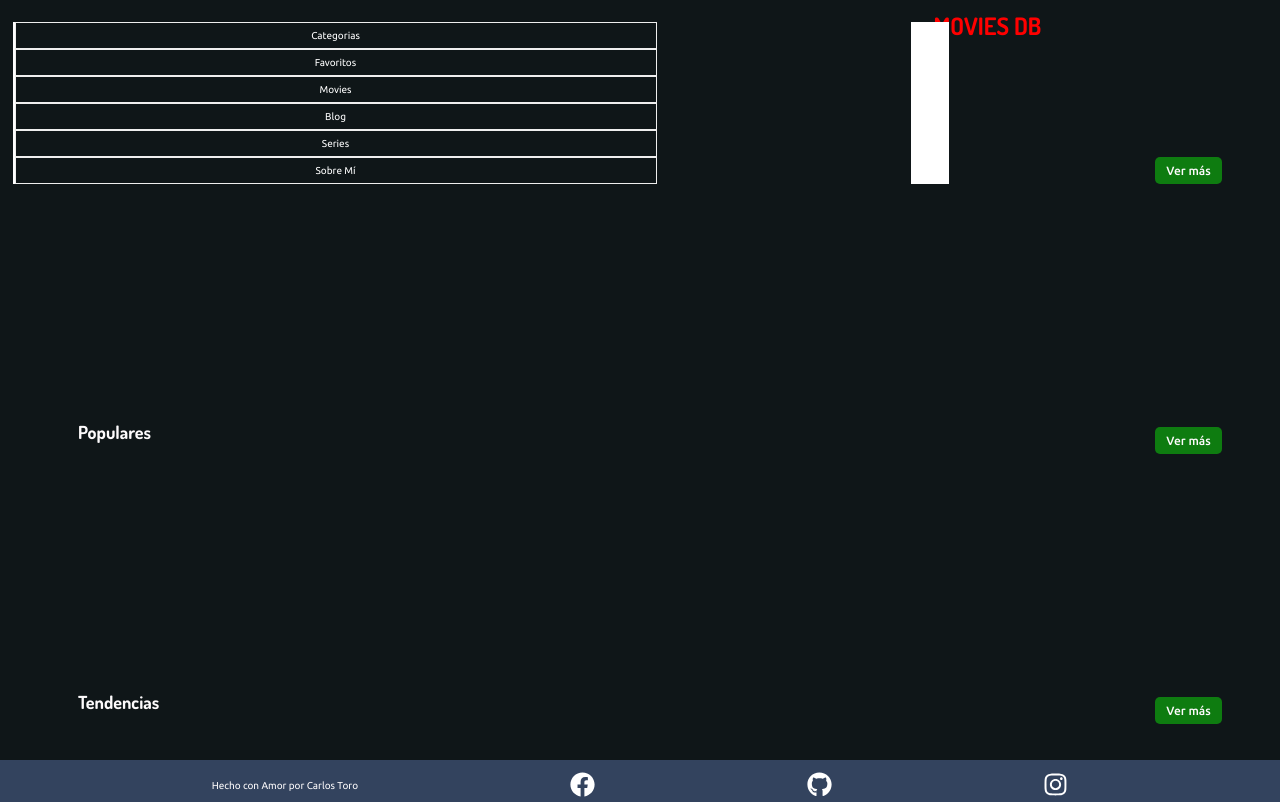
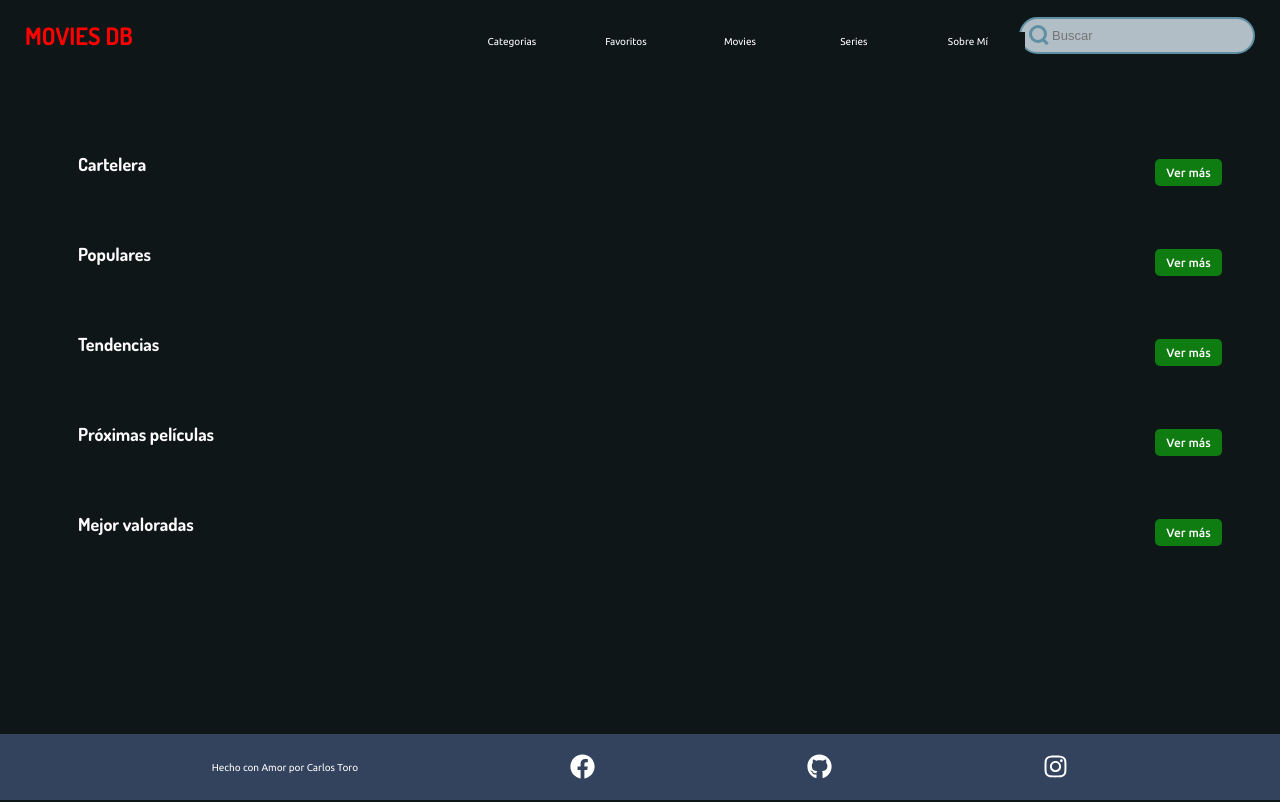
Before and after one commit to CarlosMarioToro/Movies, a website: page index.html in a window 1280 px wide. Shown: the top 802 px of the page. Drawn offline with nearby package versions, Linux system fonts and the light colour scheme; no server answers.

Commit message:
Mejoras navegacion

```diff
--- a/index.html
+++ b/index.html
@@ -19,28 +19,23 @@
             <span></span>
             <span></span>
         </button>
-        <!-- <nav id="nav" class="main-nav">
-            <div class="nav-links">
-                <a class="link-item" href="#categories=">Categorias</a>
-                <a class="link-item" href="#favorites">Favoritos</a>
-                <a class="link-item" href="#movies">Movies</a>
-                <a class="link-item" href="#series">Series</a>
-                <a class="link-item" href="#aboutme">Sobre mí</a>
-            </div>
-        </nav> -->
-        <div class="main-nav" id="nav">
-            <ul class="nav-links">
-                <li><a class="mnuCategories" href="#">Categorias</a></li>
-                <li><a href="#">Favoritos</a></li>
-                <li><a href="#">Movies</a></li>
-                <li><a href="#">Blog</a></li>
-                <li><a href="#">Series</a></li>
-                <li><a href="#">Sobre Mí</a></li>
-            </ul>
-        </div>
         <header class="">
             <h1 class="header-title">MOVIES DB</h1>
         </header>
+        <div class="main-nav" id="nav">
+            <ul class="nav-links">
+                <li><a class="mnuPrincipal mnuCategories" href="#">Categorias</a></li>
+                <li><a class="mnuPrincipal mnuFavorites" href="#">Favoritos</a></li>
+                <li><a class="mnuPrincipal mnuMovies" href="#">Movies</a></li>
+                <li><a class="mnuPrincipal mnuSeries" href="#">Series</a></li>
+                <li><a class="mnuPrincipal mnuAboutMe" href="#">Sobre Mí</a></li>
+            </ul>
+        </div>
+        <div class="containerMnu">
+            <form id="searchFormMnu" class="header-searchForm">
+                <input class="mainMnu" placeholder="Buscar"/><span class="searchicon"></span>
+            </form>
+        </div>
     </section>
     <section class="iconBack inactive">
         <span class="backicon"></span>
@@ -54,14 +49,13 @@
 
         <article class="searchPreview-movieList scrolling"></article>
     </section>
-    <section class="favorites" id="favorites"></section>
-    <section class="categories categoriesPreview" id="categories">
+    <section class="favorites inactive" id="favorites"></section>
+    <section class="categories categoriesPreview inactive" id="categories">
         <h2 class="categories-title">Categorias</h2>
 
-        <article class="categories-list scrolling"></article>
         <article class="categoriesPreview-movieList"></article>
     </section>
-    <section class="movies" id="movies">
+    <section class="movies inactive" id="movies">
         <section class="playing playingPreview">
             <div class="playingPreview-header">
                 <h2 class="playingPreview-title">Cartelera</h2>
@@ -103,13 +97,13 @@
             <article class="topRatedPreview-movieList scrolling"></article>
         </section>
     </section>
-    <section class="series" id="series">
+    <section class="series inactive" id="series">
         <section class="airing airingPreview"></section>
         <section class="onAir onAirPreview"></section>
         <section class="popular popularPreview"></section>
         <section class="topRated topRatedPreview"></section>
     </section>
-    <section class="movieDetails" id="movieDetails">
+    <section class="movieDetails inactive" id="movieDetails">
         <img class="movieDetails-image" src="" alt="">
         <div class="movieDetails-characteristics"></div>
         <div class="movieDetails-duration"></div>
@@ -130,7 +124,7 @@
             <article class="relatedPreview-movieList scrolling"></article>
         </section>
     </section>
-    <section class="serieDetails" id="serieDetails">
+    <section class="serieDetails inactive" id="serieDetails">
         <img src="" alt="">
         <div>
             <h1 class="serieDetail-title"></h1>
@@ -143,16 +137,13 @@
         <section class="seriesRelated seriesRelatedPreview"></section>
         <section class="seriesSeason relatedSeasonPreview"></section>
     </section>
-    <section class="personDetails" id="personDetails">
+    <section class="personDetails inactive" id="personDetails">
         <img src="" alt="">
         <div>
             <h1 class="personDetail-title"></h1>
         </div>
         <div class="movieDetails-description"></div>
         <section class="moviesRelated moviesRelatedPreview"></section>
-    </section>
-    <section class="free">
-        <span></span>
     </section>
     <section class="footer" id="aboutMe">
         <footer>Hecho con Amor por Carlos Toro</footer>
--- a/src/main.js
+++ b/src/main.js
@@ -24,12 +24,22 @@
 
     // get window width
     if (window.matchMedia("(max-width: 375px)").matches) {
+        searchFormContainer.classList.remove('inactive');
+        searchFormMnuContainer.classList.add('inactive');
+        searchSection.classList.remove('inactive');
         imageSize = 'w342';
     } else if (window.matchMedia("(min-width: 376px) and (max-width: 992px)").matches) {
+        searchFormContainer.classList.remove('inactive');
+        searchFormMnuContainer.classList.add('inactive');
+        searchSection.classList.remove('inactive');
         imageSize = 'w500';
     } else if (window.matchMedia("(min-width: 993px)").matches) {
+        searchFormContainer.classList.add('inactive');
+        searchFormMnuContainer.classList.remove('inactive');
+        searchSection.classList.add('inactive');
         imageSize = 'original';
     }
+    getCategoriesMenu();
     getPlayingMoviesPreview();
     getPopularMoviesPreview();
     getTrendingMoviesPreview();
@@ -48,7 +58,6 @@
 const navWrapper = document.getElementById('nav')
 
 toggleButton.addEventListener('click', () => {
-    getCategoriesMenu();
     toggleButton.classList.toggle('close');
     navWrapper.classList.toggle('show');
 })
@@ -276,7 +285,6 @@
 
 async function getMoviesBySearch(query) {
     const { data } = await api('/search/movie?query=' + query);
-    // alert('Hagale');
 
     const movies = data.results;
     console.log(movies);
@@ -284,10 +292,25 @@
     createMovies(movies, searchPreviewMovieList);
 }
 
+async function getCategorieName(idGenre) {
+    const { data } = await api('/genre/movie/list');
+
+    const genres = data.genres;
+    genres.forEach(genre => {
+        if (genre.id == idGenre) {
+            if (categoryHeaderTitle.hasChildNodes()) {
+                categoryHeaderTitle.removeChild(categoryHeaderTitle.lastChild);
+            }
+            categoryHeaderTitle.appendChild(document.createTextNode('Categorias' + ' - ' + genre.name));
+        }
+    })
+}
+
 async function getCategoriesMoviesPreview(id) {
     const { data } = await api('/discover/movie?with_genres=' + id);
 
     const movies = data.results;
+    getCategorieName(id);
     createMovies(movies, categoriesPreviewMovieList);
 }
 
@@ -295,7 +318,6 @@
     const { data } = await api('/genre/movie/list');
 
     const categories = data.genres;
-    categoriesPreviewList.innerHTML = "";
     const categoryContainer = document.createElement('ul');
     categories.forEach(category => {
         const categorylist = document.createElement('li');
--- a/src/navigation.js
+++ b/src/navigation.js
@@ -5,6 +5,13 @@
 searchForm.addEventListener('keydown', (e) => {
     if (e.keyCode === 13) {
         location.hash = '#query=' + searchForm.value;
+    }
+})
+
+searchFormMnu.addEventListener('keydown', (e) => {
+    if (e.keyCode === 13) {
+        searchFormContainer.classList.add('inactive');
+        location.hash = '#query=' + searchFormMnu.value;
     }
 })
 
@@ -50,6 +57,15 @@
 
     iconBack.classList.add('inactive');
     movieDetailsSection.classList.add('inactive');
+
+    // searchSection.classList.add('inactive');
+    // moviesSection.classList.add('inactive');
+    // playingSection.classList.add('inactive');
+    // popularSection.classList.add('inactive');
+    // trendingSection.classList.add('inactive');
+    // upcomingSection.classList.add('inactive');
+    // topRatedSection.classList.add('inactive');
+    // footerSection.classList.add('inactive');
 }
 
 function favoritesPage() {
@@ -62,7 +78,6 @@
     getCategoriesMoviesPreview(id);
     toggleButton.classList.remove('close');
     navWrapper.classList.remove('show');
-    console.log('Categorias');
     categoriesMoviesPreviewList.classList.remove('inactive');
     iconBack.classList.remove('inactive');
     categoriesSection.classList.remove('inactive');
@@ -76,6 +91,7 @@
     getMoviesBySearch(query);
     iconBack.classList.remove('inactive');
     favoritesSection.classList.add('inactive');
+    categoriesSection.classList.add('inactive')
     moviesSection.classList.add('inactive');
     seriesSection.classList.add('inactive');
     movieDetailsSection.classList.add('inactive');
--- a/src/node.js
+++ b/src/node.js
@@ -6,10 +6,14 @@
 const seriesSection = document.querySelector('#series');
 const serieDetailsSection = document.querySelector('#serieDetails');
 const personDetailsSection = document.querySelector('#personDetails');
+const footerSection = document.querySelector('#aboutMe');
 
 const menu = document.querySelector('.menu');
 const menuCategorias = document.querySelector('.nav-links .mnuCategories');
+const searchFormContainer = document.querySelector('#searchForm');
+const searchFormMnuContainer = document.querySelector('#searchFormMnu');
 const searchForm = document.querySelector('#searchForm input');
+const searchFormMnu = document.querySelector('#searchFormMnu input');
 const iconBack = document.querySelector('.iconBack');
 const categoriesMoviesPreviewList = document.querySelector('.categoriesPreview-movieList');
 const categoriesPreviewList = document.querySelector('.categories .categories-list');
@@ -35,6 +39,12 @@
 const relatedMoviesPreviewList = document.querySelector('.relatedPreview-movieList');
 const topRatedMoreBtn = document.querySelector('.topRatedMore-btn');
 
+const playingSection = document.querySelector('.movies .playing');
+const popularSection = document.querySelector('.movies .popular');
+const trendingSection = document.querySelector('.movies .trending');
+const upcomingSection = document.querySelector('.movies .upcoming');
+const topRatedSection = document.querySelector('.movies .topRated');
+
 const DetailsImage = document.querySelector('.movieDetails .movieDetails-image');
 const DetailsCharacteristics = document.querySelector('.movieDetails-characteristics');
 const DetailsDuration = document.querySelector('.movieDetails-duration');
--- a/styles/app.css
+++ b/styles/app.css
@@ -55,7 +55,6 @@
     padding: 0;
     background: var(--background-bunker);
     height: 100vh;
-    width: 100vw;
     display: flex;
     flex-direction: column;
     align-items: center;
@@ -63,7 +62,7 @@
 }
 
 section {
-    padding: 10px 0;
+    padding: 1vw 0;
 }
 
 button {
@@ -119,13 +118,12 @@
 }
 
 .menu {
-    width: 100vw;
+    width: calc(100% - 50px);
     height: 50px;
     display: flex;
-    /* justify-content: space-evenly; */
     align-items: center;
     gap: 25px;
-    margin-left: 25px;
+    padding: 25px;
     background-color: transparent;
 }
 
@@ -156,7 +154,7 @@
 
 #nav ul li a {
     width: 50vw;
-    height: 25px;
+    height: 33px;
     display: block;
     text-decoration: none;
     text-align: center;
@@ -269,9 +267,7 @@
 .search {
     display: flex;
     flex-direction: column;
-    width: 100%;
-    height: 50px;
-    padding: 10px;
+    width: 100vw;
 }
 
 .search .container {
@@ -305,9 +301,8 @@
     display: flex;
     flex-wrap: wrap;
     justify-content: center;
-    height: 175px;
     padding-left: 4px;
-    padding-bottom: 12px;
+    padding-bottom: 50px;
 }
 
 .searchPreview-movieList .movie-container {
@@ -360,9 +355,22 @@
     width: 100vw;
 }
 
+.categories {
+    width: 90vw;
+    padding-bottom: 50px;
+}
+
+.categories-title {
+    margin-left: 25px;
+}
+
 .categoriesPreview-movieList {
-    height: 52px;
-    padding-left: 24px;
+    display: flex;
+    flex-wrap: wrap;
+    justify-content: center;
+    padding-left: 25px;
+    margin-top: 25px;
+    padding-bottom: 50px;
 }
 
 .categoriesPreview-movieList .movie-container {
@@ -382,11 +390,11 @@
 
 .movies {
     width: 90vw;
+    padding-bottom: 50px;
 }
 
 .playing {
     width: 100%;
-    height: 250px;
     padding: 10px;
 }
 
@@ -416,7 +424,6 @@
     overflow-x: scroll;
     overflow-y: hidden;
     white-space: nowrap;
-    height: 175px;
     padding-left: 4px;
     padding-bottom: 12px;
     justify-content: center;
@@ -464,7 +471,6 @@
 
 .popular {
     width: 100%;
-    height: 250px;
     padding: 10px;
 }
 
@@ -494,7 +500,6 @@
     overflow-x: scroll;
     overflow-y: hidden;
     white-space: nowrap;
-    height: 175px;
     padding-left: 4px;
     padding-bottom: 12px;
     justify-content: center;
@@ -542,7 +547,6 @@
 
 .trending {
     width: 100%;
-    height: 250px;
     padding: 10px;
 }
 
@@ -572,7 +576,6 @@
     overflow-x: scroll;
     overflow-y: hidden;
     white-space: nowrap;
-    height: 175px;
     padding-left: 4px;
     padding-bottom: 12px;
     justify-content: center;
@@ -620,7 +623,6 @@
 
 .upcoming {
     width: 100%;
-    height: 250px;
     padding: 10px;
 }
 
@@ -650,7 +652,6 @@
     overflow-x: scroll;
     overflow-y: hidden;
     white-space: nowrap;
-    height: 175px;
     padding-left: 4px;
     padding-bottom: 12px;
     justify-content: center;
@@ -698,7 +699,6 @@
 
 .topRated {
     width: 100%;
-    height: 250px;
     padding: 10px;
 }
 
@@ -728,7 +728,6 @@
     overflow-x: scroll;
     overflow-y: hidden;
     white-space: nowrap;
-    height: 175px;
     padding-left: 4px;
     padding-bottom: 12px;
     justify-content: center;
@@ -784,6 +783,7 @@
     flex-direction: column;
     gap: 12px;
     margin: 0 10px;
+    padding-bottom: 50px;
 }
 
 .movieDetails-image {
@@ -1021,19 +1021,9 @@
     width: 100vw;
 }
 
-.free {
-    width: 100vw;
-    display: flex;
-}
-
-.free span {
-    width: 100vw;
-    height: 10px;
-}
-
 .footer {
     width: 100%;
-    height: 30px;
+    height: 40px;
     background-color: var(--background-footer-pickled_bluewood);
     color: var(--text-color);
     text-align: center;
@@ -1042,7 +1032,7 @@
     align-items: center;
     position: fixed;
     border: 0 10px;
-    bottom: -10px;
+    bottom: 0px;
     right: 0;
     z-index: 101;
 }
@@ -1061,29 +1051,114 @@
         display: none;
     }
 
-    .main-logo {
-        flex-basis: 30%;
+    .menu {
+        width: calc(100% - 50px);
+        height: 50px;
+        display: flex;
+        justify-content: center;
+        align-items: center;
+        gap: 25px;
+        padding: 10px 25px;
+        background-color: transparent;
     }
 
     .main-nav {
         position: static;
-        margin-left: 0;
-        flex-basis: 70%;
-        height: 100%;
     }
 
-    .nav-links {
-        width: 100%;
-        flex-direction: row;
-        flex-wrap: wrap;
-        align-items: center;
-        justify-content: flex-end;
-        background: white;
+    #nav {
+        margin: auto;
+        width: 20%;
+        height: 27px;
     }
 
-    .link-item {
-        display: inline-block;
-        margin-top: 0;
-        margin-right: 2rem;
+    #nav ul {
+        width: 100%;
+        display: flex;
+        justify-content: space-evenly;
+        align-items: center;
+        line-height: 0;
+    }
+
+    #nav li li {
+        left: 0px;
+    }
+
+    #nav ul li a {
+        width: 90px;
+        height: 10px;
+        border: none
+    }
+
+    #nav li a {
+        background-color:var(--background-bunker);
+        color:var(--text-color);
+        text-decoration:none;
+        padding:10px 12px;
+        display:block;
+        border: 2px solid var(--background-bunker);
+    }
+
+    #nav li a:hover {
+        border-bottom: 2px solid red;
+    }
+
+    #nav ul ul {
+        display: block;
+        position: absolute;
+        visibility: hidden;
+        width: 100px;
+        top: 59px;
+        padding: 0;
+    }
+
+    #nav ul li:hover ul {
+        display:block;
+        visibility: visible;
+    }
+
+    .containerMnu {
+        position: relative;
+    }
+
+    .mainMnu {
+        position: relative;
+        border: 2px solid #5F8FA4;
+        height: 25px;
+        background: #B1BEC6;
+        width: 190px;
+        border-radius: 50px;
+        padding-left: 31px;
+        padding-right: 11px;
+        padding-top: 4px;
+        padding-bottom: 4px;
+        font-size: 13px;
+        color: #555;
+    }
+
+    .mainMnu:focus {
+        outline: none;
+    }
+
+    .searchicon {
+        position: absolute;
+        height: 12px;
+        width: 12px;
+        background: transparent;
+        border: 3px solid #5F8FA4;
+        left: 10px;
+        top: 8px;
+        border-radius: 100%;
+    }
+
+    .searchicon::after {
+        content: '';
+        position: absolute;
+        background: #5F8FA4;
+        height: 6px;
+        width: 3px;
+        bottom: -5px;
+        right: -3px;
+        transform: rotate(-45deg);
     }
 }
```
